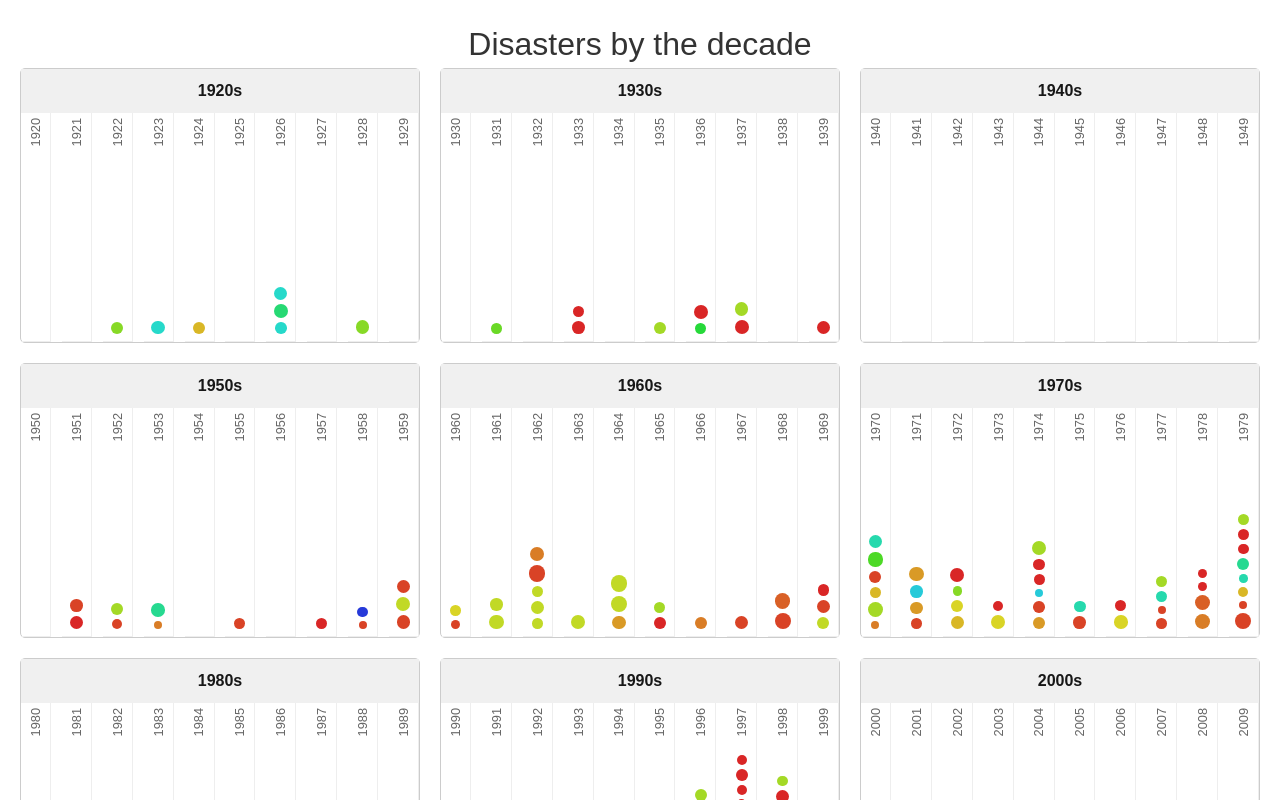
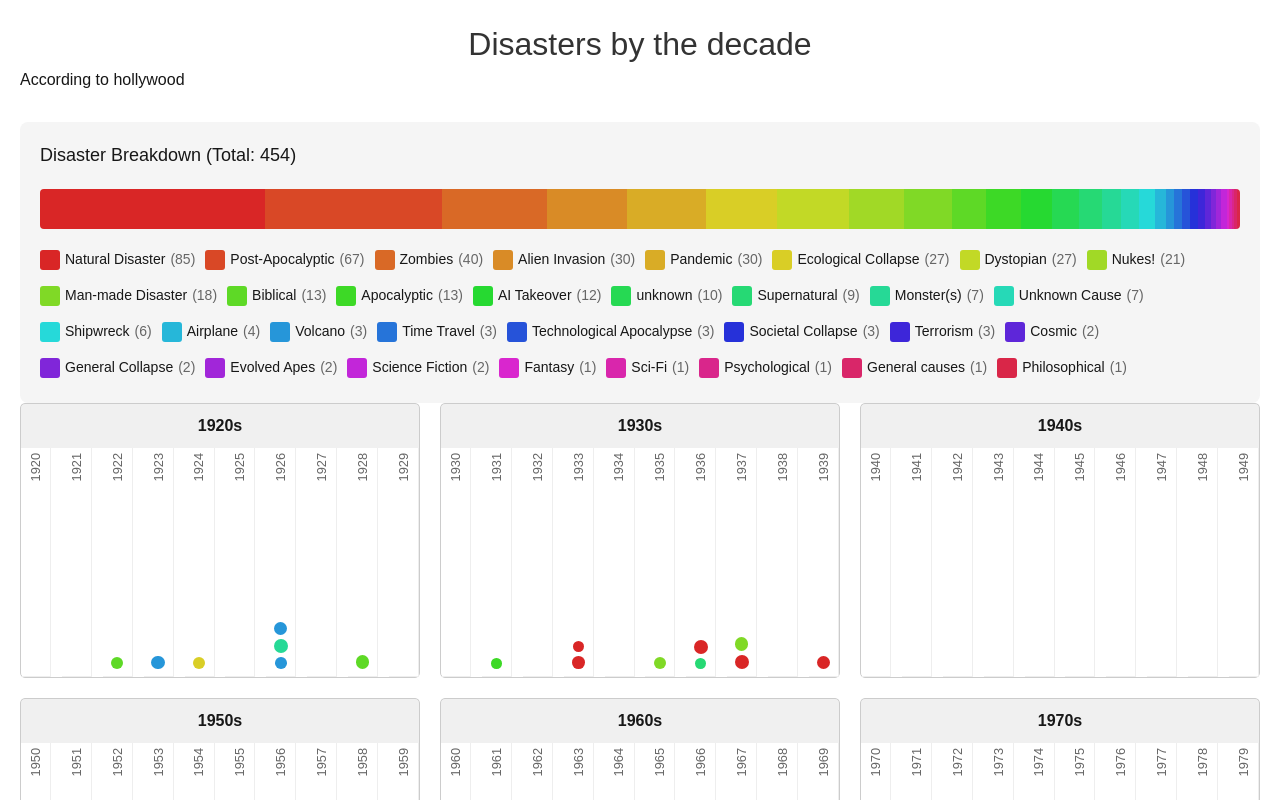
Before and after one commit to samfrons/data-viz, a Next.js app: page / in a window 1280 px wide. Shown: the top 800 px of the page. Built offline with nearby package versions, Linux system fonts and the light colour scheme.

Commit message:
more style

```diff
--- a/package.json
+++ b/package.json
@@ -16,7 +16,7 @@
     "@headlessui/react": "^2.1.7",
     "@types/three": "^0.168.0",
     "headlessui": "^0.0.0",
-    "next": "^14.2.9",
+    "next": "^14.2.11",
     "react": "^18",
     "react-dom": "^18",
     "recharts": "^2.12.7",
--- a/src/app/components/disaster.tsx
+++ b/src/app/components/disaster.tsx
@@ -69,8 +69,42 @@ const DisasterMovieTimeline: React.FC = () => {
 
   return (
     <div className="disaster-movie-timeline">
+    <header>
       <h1>Disasters by the decade</h1>
-
+      <h2>According to hollywood</h2>
+      </header>
+ <div className="disaster-breakdown">
+  <h3>Disaster Breakdown (Total: {movies.length})</h3>
+  <div className="stacked-bar-chart">
+    {sortedDisasterTypes.map(type => {
+      const count = categoryCount[type];
+      const percentage = (count / movies.length) * 100;
+      return (
+        <div
+          key={type}
+          className="bar-segment"
+          style={{
+            width: `${percentage}%`,
+            backgroundColor: getColorForDisasterType(type)
+          }}
+          title={`${type}: ${count} (${percentage.toFixed(1)}%)`}
+        ></div>
+      );
+    })}
+  </div>
+  <div className="legend">
+    {sortedDisasterTypes.map(type => (
+      <div key={type} className="legend-item">
+        <span
+          className="color-box"
+          style={{ backgroundColor: getColorForDisasterType(type) }}
+        ></span>
+        <span className="type-name">{type}</span>
+        <span className="type-count">({categoryCount[type]})</span>
+      </div>
+    ))}
+  </div>
+</div>
       <div className="decades-container">
         {decades.map(decade => (
           <div key={decade} className="decade" style={{ height: `${getDecadeHeight(decade)}px` }}>
@@ -92,15 +126,18 @@ const DisasterMovieTimeline: React.FC = () => {
         height: `${Math.max(8, Math.min(24, Number(movie.rating) * 2))}px`,
       }}
     >
+     <div className="movie-info-container">
                              <div className="movie-info">
         <h3>{movie.title}</h3>
         <p>Year: {movie.year}</p>
         <p>Type: {movie.disasterType}</p>
         <p>Rating: {formatRating(movie.rating)}/10</p>
+
+        <p>Number of Ratings: {movie.numberOfRatings.toLocaleString()}</p>
+        <p>Plot: {movie.plotSummary}</p>
       </div>
                         </div>
-                      ))}
-                  </div>
+
                         </div>
                       ))}
                   </div>
@@ -108,17 +145,11 @@ const DisasterMovieTimeline: React.FC = () => {
               ))}
             </div>
 
-      <div className="legend">
-        <h3>Disaster Breakdown (Total: {movies.length})</h3>
-        <div className="legend-items">
-          {sortedDisasterTypes.map(type => (
-            <div key={type} className="legend-item">
-              <div className="legend-color" style={{ backgroundColor: getColorForDisasterType(type) }}></div>
-              <span>{type}: {categoryCount[type]}</span>
            </div>
         ))}
       </div>
-      </div>
+
+
     </div>
   );
 };
--- a/src/app/globals.css
+++ b/src/app/globals.css
@@ -234,6 +234,7 @@ h1 {
   flex-direction: column;
   align-items: center;
   justify-content: flex-end;
+  mix-blend-mode: multiply;
 }
 
 .movie-dot {
@@ -348,7 +349,7 @@ h1 {
   background-color: #f0f0f0;
   position: sticky;
   top: 0;
-  z-index: 1;
+  z-index: -1;
 }
 
 .year-columns {
@@ -642,7 +643,7 @@ h1 {
   border-radius: 5px;
   width: 200px;
   display: none;
-  z-index: 10;
+  z-index: 10000;
   font-size: 0.8em;
 }
 
@@ -677,3 +678,111 @@ h1 {
     flex-basis: 100%;
   }
 }
+
+
+.movie-dot {
+  position: relative;
+  cursor: pointer;
+}
+
+.movie-info {
+  display: none;
+  position: absolute;
+  background-color: rgba(0, 0, 0, 0.9);
+  color: white;
+  padding: 15px;
+  border-radius: 8px;
+  z-index: 1000;
+  width: 250px;
+  left: 50%;
+  transform: translateX(-50%);
+  bottom: 100%;
+  margin-bottom: 10px;
+  box-shadow: 0 4px 6px rgba(0, 0, 0, 0.1);
+  font-size: 14px;
+  line-height: 1.4;
+}
+
+.movie-info::after {
+  content: '';
+  position: absolute;
+  top: 100%;
+  left: 50%;
+  margin-left: -10px;
+  border-width: 10px;
+  border-style: solid;
+  border-color: rgba(0, 0, 0, 0.9) transparent transparent transparent;
+}
+
+.movie-dot:hover .movie-info {
+  display: block;
+}
+
+.movie-info h3 {
+  margin: 0 0 10px;
+  font-size: 16px;
+  border-bottom: 1px solid rgba(255, 255, 255, 0.3);
+  padding-bottom: 5px;
+}
+
+.movie-info p {
+  margin: 5px 0;
+}
+
+.movie-info p:last-child {
+  margin-top: 10px;
+  font-style: italic;
+}
+
+
+.disaster-breakdown {
+  margin-top: 30px;
+  padding: 20px;
+  background-color: #f5f5f5;
+  border-radius: 8px;
+}
+
+.disaster-breakdown h3 {
+  margin-bottom: 20px;
+  font-size: 18px;
+}
+
+.stacked-bar-chart {
+  display: flex;
+  height: 40px;
+  border-radius: 4px;
+  overflow: hidden;
+  margin-bottom: 20px;
+}
+
+.bar-segment {
+  height: 100%;
+  transition: width 0.3s ease;
+}
+
+.legend {
+  display: flex;
+  flex-wrap: wrap;
+  gap: 10px;
+}
+
+.legend-item {
+  display: flex;
+  align-items: center;
+  font-size: 14px;
+}
+
+.color-box {
+  width: 20px;
+  height: 20px;
+  margin-right: 5px;
+  border-radius: 3px;
+}
+
+.type-name {
+  margin-right: 5px;
+}
+
+.type-count {
+  color: #666;
+}
```
Also changed, not shown: public/movies.json, 1 other file (tests, documents, lock files or other folders). Lines whose indentation alone changed are shown as unchanged.
